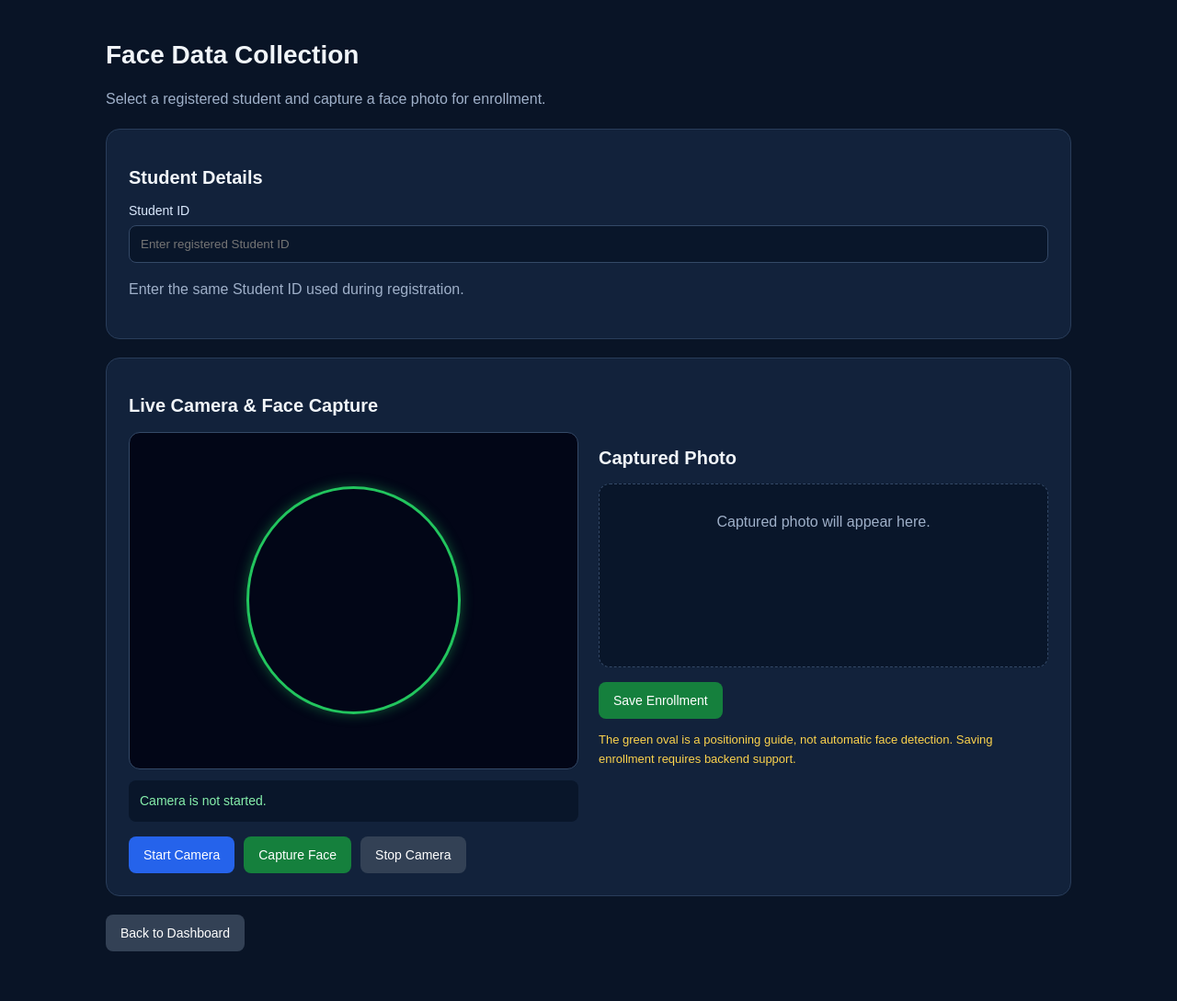
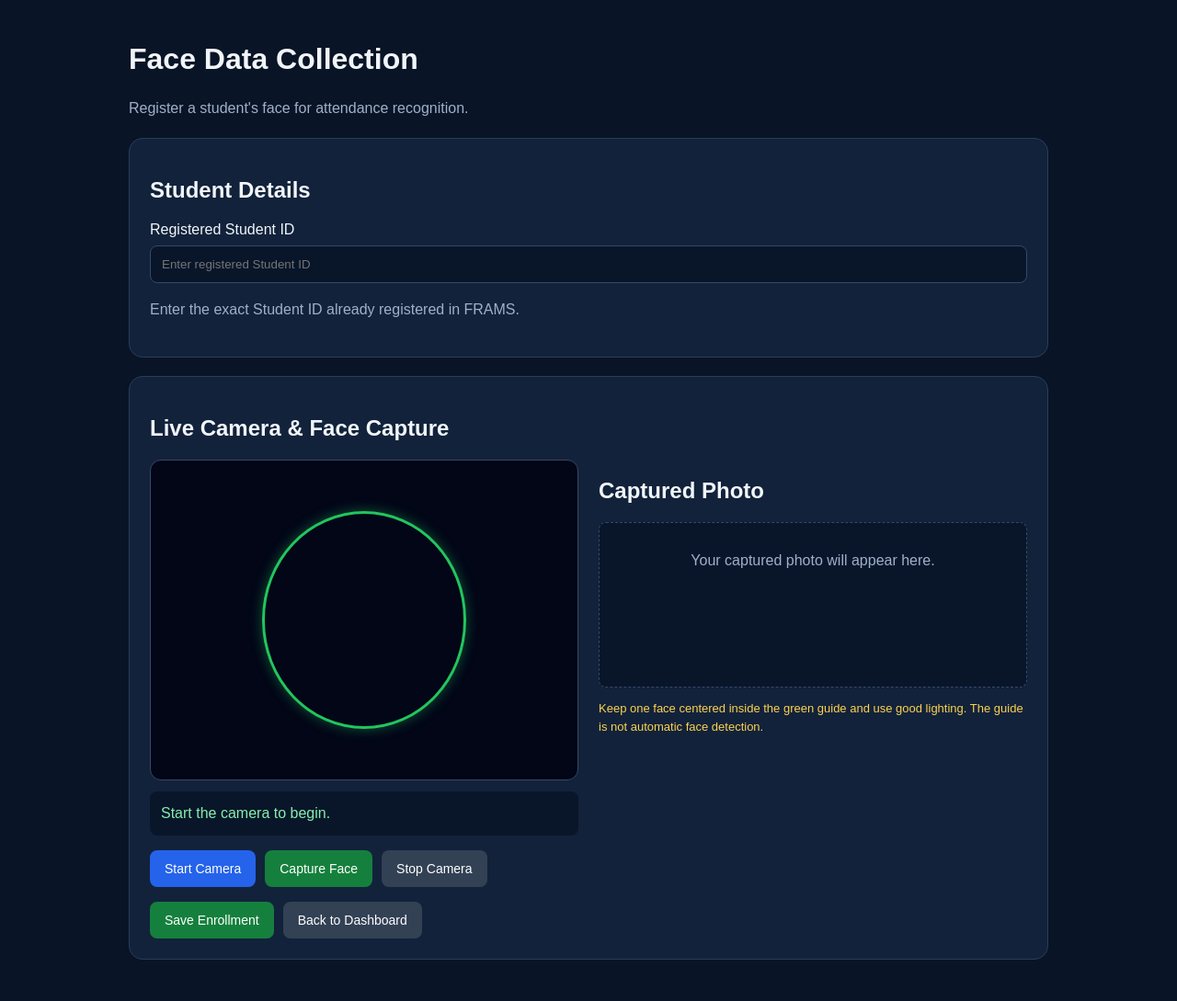
Before and after one commit to tiwarishivansh265-cloud/Face-Recognition-Attendance-System, a Flask app: page /face-collection in a window 1280 px wide. Shown: the whole page at 92% size. Before the commit the page ends 1035 px from the top, so only its background shows below. Run offline with Flask 3, Linux system fonts and the light colour scheme; the visitor is signed in with stand-in values (Sample User, id 1); data comes from the database, SQL or seed files in the repository.

Commit message:
Update face_collection.html

```diff
--- a/templates/face_collection.html
+++ b/templates/face_collection.html
@@ -7,10 +7,7 @@
     <title>FRAMS | Face Collection</title>
 
     <style>
-        * {
-            box-sizing: border-box;
-            font-family: Arial, sans-serif;
-        }
+        * { box-sizing: border-box; font-family: Arial, sans-serif; }
 
         body {
             margin: 0;
@@ -19,35 +16,21 @@
             color: #f1f5f9;
         }
 
-        .container {
-            max-width: 1050px;
-            margin: auto;
-        }
-
-        h1 { font-size: 28px; }
-        h2 { font-size: 20px; }
-
-        .muted {
-            color: #9fb0c9;
-            line-height: 1.6;
-        }
+        .container { max-width: 1000px; margin: auto; }
 
         .card {
             background: #12223b;
             border: 1px solid #293d5a;
             border-radius: 15px;
-            padding: 24px;
+            padding: 22px;
             margin: 20px 0;
         }
 
-        label {
-            display: block;
-            margin: 15px 0 8px;
-            color: #dbeafe;
-            font-size: 14px;
-        }
+        .muted { color: #9fb0c9; line-height: 1.6; }
 
-        input, select {
+        label { display: block; margin: 14px 0 8px; }
+
+        input {
             width: 100%;
             padding: 12px;
             color: white;
@@ -65,7 +48,6 @@
         .camera-frame {
             position: relative;
             overflow: hidden;
-            width: 100%;
             aspect-ratio: 4 / 3;
             background: #020617;
             border: 1px solid #344967;
@@ -91,14 +73,28 @@
             pointer-events: none;
         }
 
-        .status {
+        .status, .preview {
             padding: 12px;
             margin-top: 12px;
+            background: #09162a;
             border-radius: 8px;
-            background: #09162a;
-            color: #86efac;
-            line-height: 1.5;
-            font-size: 14px;
+            overflow-wrap: anywhere;
+        }
+
+        .status { color: #86efac; line-height: 1.5; }
+
+        .preview {
+            min-height: 180px;
+            text-align: center;
+            border: 1px dashed #344967;
+        }
+
+        #photo {
+            display: none;
+            width: 100%;
+            max-width: 360px;
+            margin: 10px auto;
+            border-radius: 10px;
         }
 
         .buttons {
@@ -109,6 +105,7 @@
         }
 
         button, .back {
+            display: inline-block;
             padding: 12px 16px;
             border: none;
             border-radius: 8px;
@@ -118,37 +115,17 @@
             text-decoration: none;
         }
 
+        button:disabled { opacity: 0.6; cursor: not-allowed; }
+
         .blue { background: #2563eb; }
         .green { background: #15803d; }
         .gray { background: #334155; }
 
-        .preview {
-            width: 100%;
-            min-height: 200px;
-            padding: 12px;
-            text-align: center;
-            background: #09162a;
-            border: 1px dashed #344967;
-            border-radius: 12px;
-        }
-
-        #photo {
-            display: none;
-            width: 100%;
-            max-width: 360px;
-            margin: 10px auto;
-            border-radius: 10px;
-        }
-
-        .note {
-            color: #fcd34d;
-            font-size: 13px;
-            line-height: 1.6;
-        }
+        .note { color: #fcd34d; font-size: 13px; line-height: 1.6; }
 
         @media (max-width: 650px) {
             .grid { grid-template-columns: 1fr; }
-            .card { padding: 17px; }
+            .card { padding: 16px; }
         }
     </style>
 </head>
@@ -157,19 +134,35 @@
 <main class="container">
     <h1>Face Data Collection</h1>
     <p class="muted">
-        Select a registered student and capture a face photo for enrollment.
+        Register a student's face for attendance recognition.
     </p>
+
+    {% with messages = get_flashed_messages(with_categories=true) %}
+        {% for category, message in messages %}
+            <div class="status">{{ message }}</div>
+        {% endfor %}
+    {% endwith %}
+
+    <form id="enrollmentForm"
+          method="POST"
+          action="{{ url_for('face_collection') }}">
 
         <section class="card">
             <h2>Student Details</h2>
 
-        <label for="studentId">Student ID</label>
-        <input id="studentId" type="text"
+            <label for="studentId">Registered Student ID</label>
+            <input id="studentId"
+                   name="student_id"
+                   type="text"
+                   maxlength="30"
                    placeholder="Enter registered Student ID"
-               maxlength="30" required>
+                   autocomplete="off"
+                   required>
+
+            <input type="hidden" id="facePhoto" name="face_photo">
 
             <p class="muted">
-            Enter the same Student ID used during registration.
+                Enter the exact Student ID already registered in FRAMS.
             </p>
         </section>
 
@@ -184,7 +177,7 @@
                     </div>
 
                     <div class="status" id="status" role="status">
-                    Camera is not started.
+                        Start the camera to begin.
                     </div>
 
                     <div class="buttons">
@@ -202,32 +195,33 @@
 
                 <div>
                     <h2>Captured Photo</h2>
+
                     <div class="preview">
                         <p class="muted" id="previewText">
-                        Captured photo will appear here.
+                            Your captured photo will appear here.
                         </p>
                         <img id="photo" alt="Captured face preview">
                     </div>
 
-                <div class="buttons">
-                    <button class="green" type="button" id="save">
-                        Save Enrollment
-                    </button>
-                </div>
-
                     <p class="note">
-                    The green oval is a positioning guide, not automatic
-                    face detection. Saving enrollment requires backend support.
+                        Keep one face centered inside the green guide and
+                        use good lighting. The guide is not automatic
+                        face detection.
                     </p>
                 </div>
             </div>
-    </section>
 
             <div class="buttons">
-        <a class="back gray" href="{{ url_for('admin_dashboard') }}">
+                <button class="green" type="submit" id="save">
+                    Save Enrollment
+                </button>
+                <a class="back gray"
+                   href="{{ url_for('admin_dashboard') }}">
                     Back to Dashboard
                 </a>
             </div>
+        </section>
+    </form>
 </main>
 
 <canvas id="canvas" hidden></canvas>
@@ -240,19 +234,25 @@
     const status = document.getElementById("status");
     const previewText = document.getElementById("previewText");
     const studentId = document.getElementById("studentId");
+    const facePhoto = document.getElementById("facePhoto");
+    const form = document.getElementById("enrollmentForm");
+    const saveButton = document.getElementById("save");
 
     let stream = null;
     let capturedImage = null;
 
     document.getElementById("start").addEventListener("click", async () => {
         try {
-            if (!navigator.mediaDevices?.getUserMedia) {
+            if (!navigator.mediaDevices ||
+                !navigator.mediaDevices.getUserMedia) {
                 status.textContent =
-                    "Camera requires HTTPS or localhost.";
+                    "Camera needs HTTPS or localhost. Open the app securely.";
                 return;
             }
 
-            stream?.getTracks().forEach(track => track.stop());
+            if (stream) {
+                stream.getTracks().forEach(track => track.stop());
+            }
 
             stream = await navigator.mediaDevices.getUserMedia({
                 video: {
@@ -265,11 +265,17 @@
 
             video.srcObject = stream;
             await video.play();
+
+            capturedImage = null;
+            facePhoto.value = "";
+            photo.style.display = "none";
+            previewText.style.display = "block";
+
             status.textContent =
-                "Camera is live. Keep your face inside the green guide.";
+                "Camera started. Position your face inside the green guide.";
         } catch (error) {
             status.textContent =
-                "Camera access failed. Check browser permission and try again.";
+                "Camera failed. Allow camera permission and try again.";
         }
     });
 
@@ -288,38 +294,55 @@
         ctx.drawImage(video, 0, 0, canvas.width, canvas.height);
 
         capturedImage = canvas.toDataURL("image/jpeg", 0.85);
+        facePhoto.value = capturedImage;
+
         photo.src = capturedImage;
         photo.style.display = "block";
         previewText.style.display = "none";
 
-        status.textContent = "Photo captured in browser preview.";
+        status.textContent =
+            "Photo captured. Enter the Student ID and save enrollment.";
     });
 
-    document.getElementById("save").addEventListener("click", () => {
+    form.addEventListener("submit", event => {
         if (!studentId.value.trim()) {
-            status.textContent = "Enter the Student ID first.";
+            event.preventDefault();
+            status.textContent = "Please enter the registered Student ID.";
             studentId.focus();
             return;
         }
 
-        if (!capturedImage) {
-            status.textContent = "Capture a photo before saving.";
+        if (!capturedImage || !facePhoto.value) {
+            event.preventDefault();
+            status.textContent = "Capture a face photo before saving.";
             return;
         }
 
-        status.textContent =
-            "Photo captured, but server enrollment is not connected yet.";
+        studentId.value = studentId.value.trim();
+        saveButton.disabled = true;
+        saveButton.textContent = "Saving...";
+        status.textContent = "Sending enrollment photo to the server...";
+
+        if (stream) {
+            stream.getTracks().forEach(track => track.stop());
+            stream = null;
+        }
     });
 
     document.getElementById("stop").addEventListener("click", () => {
-        stream?.getTracks().forEach(track => track.stop());
+        if (stream) {
+            stream.getTracks().forEach(track => track.stop());
+        }
+
         stream = null;
         video.srcObject = null;
         status.textContent = "Camera stopped.";
     });
 
     window.addEventListener("pagehide", () => {
-        stream?.getTracks().forEach(track => track.stop());
+        if (stream) {
+            stream.getTracks().forEach(track => track.stop());
+        }
     });
 })();
 </script>
```
Lines whose indentation alone changed are shown as unchanged.
